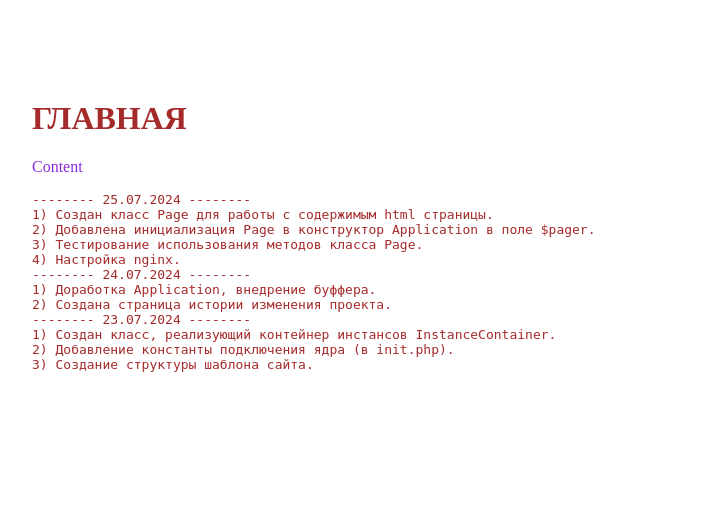
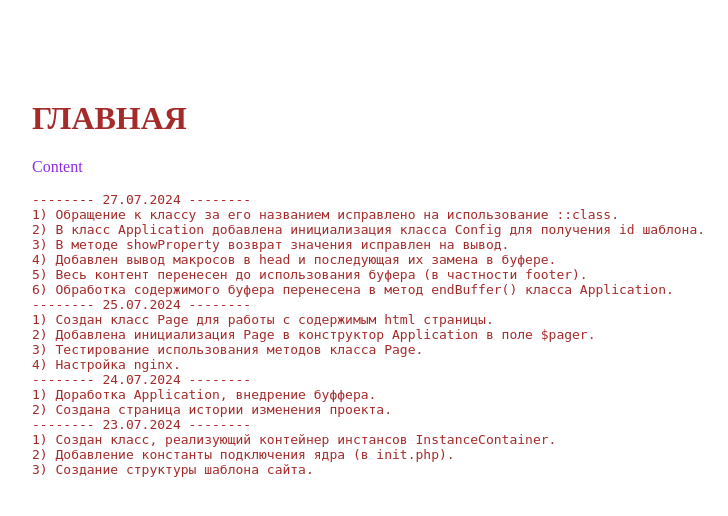
Before and after one commit to pograncheg/fw_creation, a PHP site: page / in a window 1280 px wide. Shown: the top 516 px of the page, without its empty margins (68-796 px from the left). Run offline with PHP 8.4, Linux system fonts and the light colour scheme.

Commit message:
Добавлен отчет о проделанной работе.

```diff
--- a/htdocs/index.php
+++ b/htdocs/index.php
@@ -12,6 +12,13 @@ echo "<p id='content'>Content</p>";
 ?>
 
 <pre>
+-------- 27.07.2024 --------
+1) Обращение к классу за его названием исправлено на использование ::class.
+2) В класс Application добавлена инициализация класса Config для получения id шаблона.
+3) В методе showProperty возврат значения исправлен на вывод.
+4) Добавлен вывод макросов в head и последующая их замена в буфере.
+5) Весь контент перенесен до использования буфера (в частности footer).
+6) Обработка содержимого буфера перенесена в метод endBuffer() класса Application.
 -------- 25.07.2024 --------
 1) Создан класс Page для работы с содержимым html страницы.
 2) Добавлена инициализация Page в конструктор Application в поле $pager.
```
